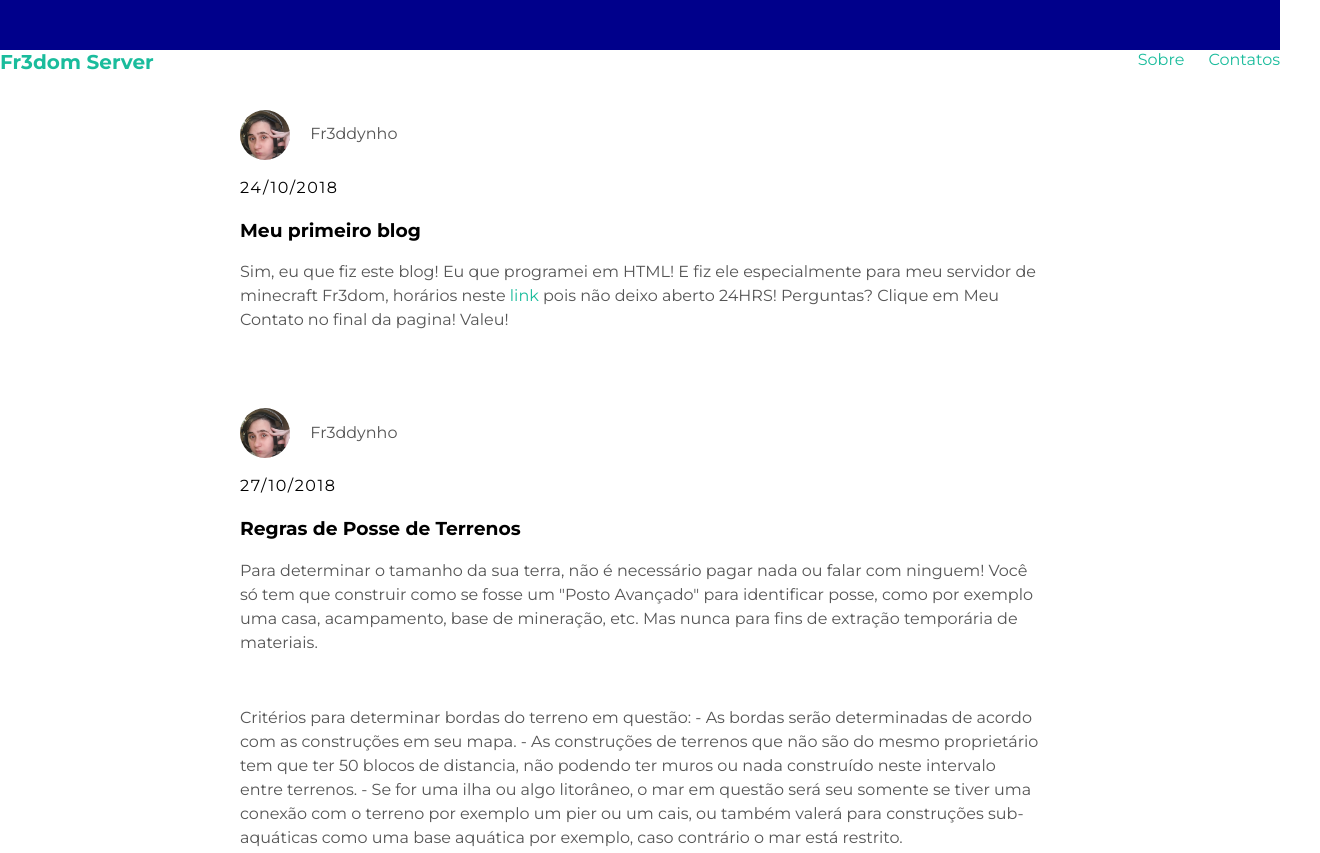
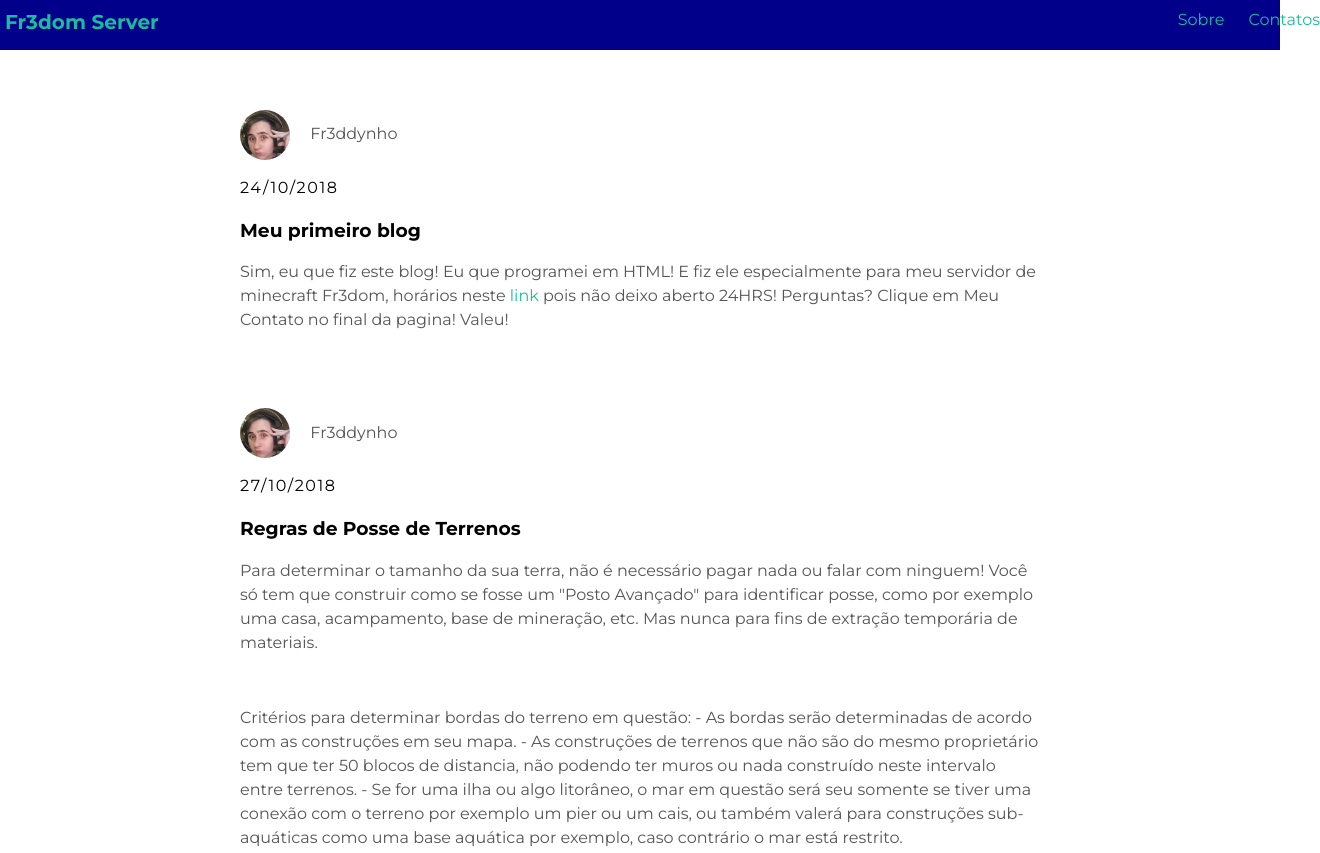
Before and after one commit to Fr3domBlog/fr3domblog.github.io, a plain HTML site: page index.html in a window 1280 px wide. Shown: the top 853 px of the page, 1320 px wide, since content can reach past the window. Drawn offline with Linux system fonts and the light colour scheme.

Commit message:
Update styles.css

```diff
--- a/styles.css
+++ b/styles.css
@@ -23,14 +23,14 @@ body {
 #header-title {
   display: block;
   float: left;
-
+  margin: -40px 5px;
   font-size: 20px;
   font-weight: bold;
 }
 #header-nav {
   display: block;
   float: right;
-  margin-top: 0;
+  margin: -40px;
 }
 #header-nav li {
   display: inline;
```
